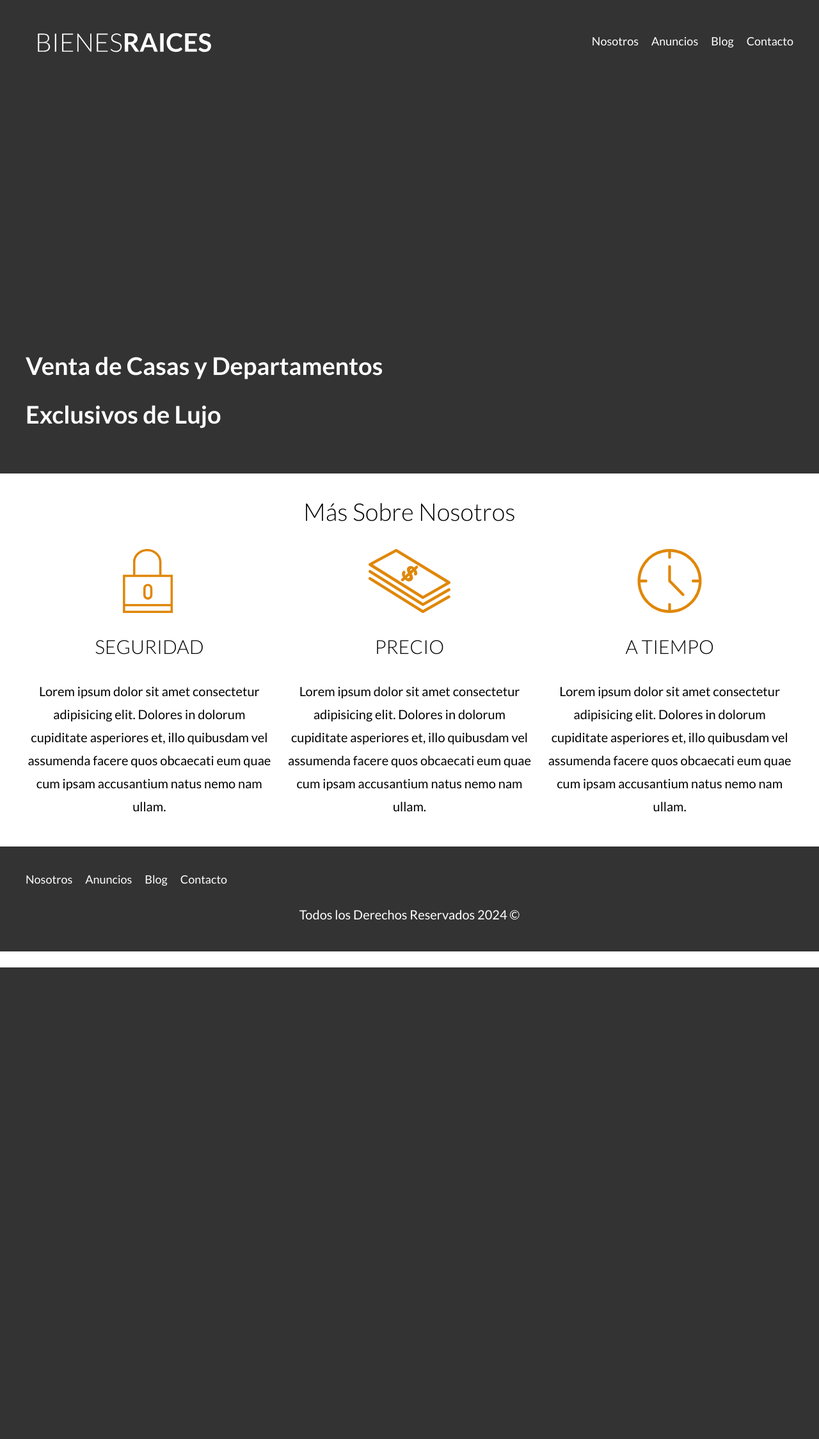
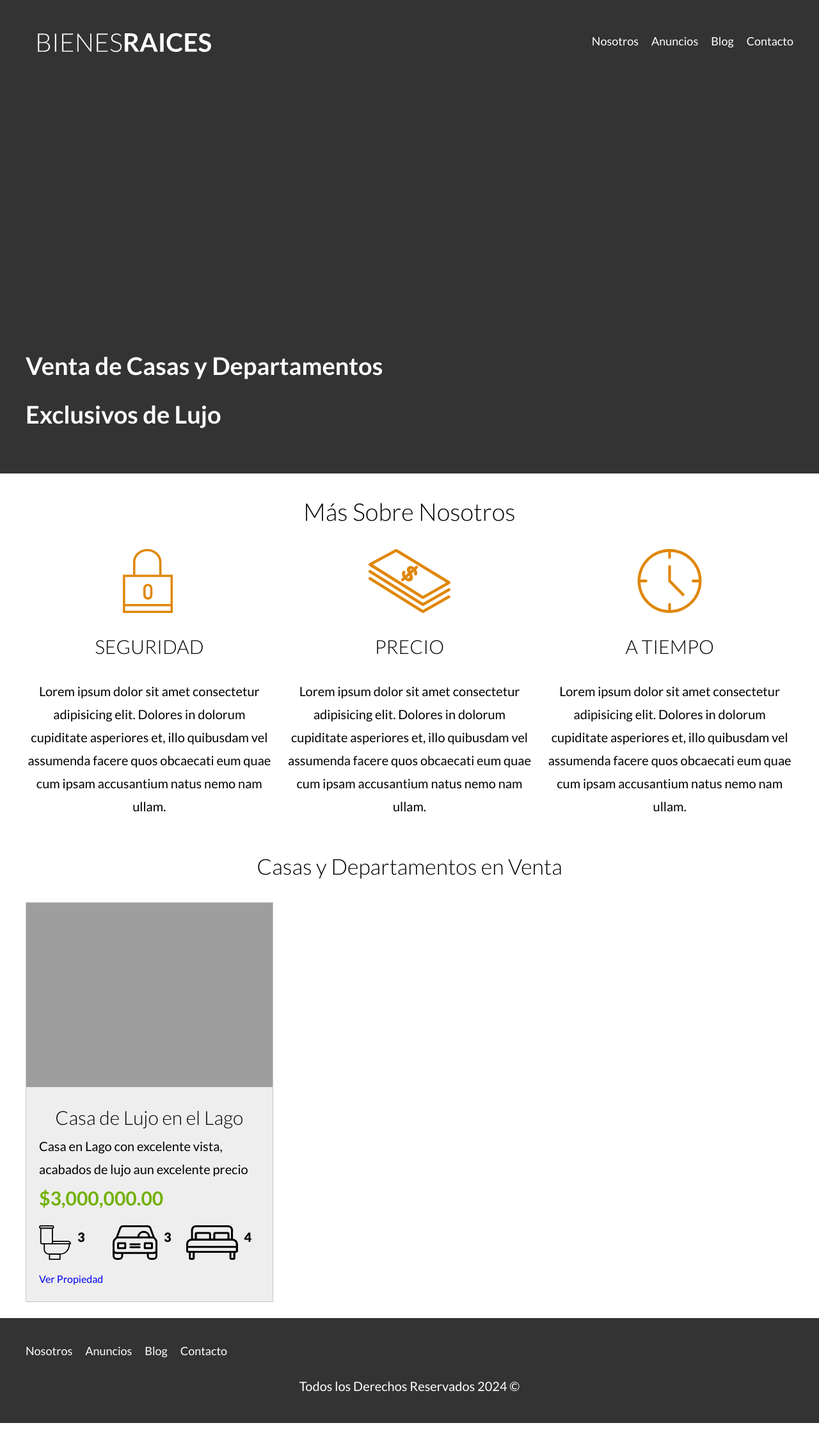
Before and after one commit to rvaldez20/bienes-raices, a PHP site: page / in a window 1280 px wide. Shown: the whole page at 64% size. Before the commit the page ends 1512 px from the top, so only its background shows below. Run offline with PHP 8.4, Linux system fonts and the light colour scheme; style sheets or scripts are compiled from the project's sources; some libraries are stand-ins or nearby versions; grey boxes are pictures that could not be loaded.

Commit message:
[ADD] strat layout for cards haouse and departaments
add changes in  index.html

```diff
--- a/index.html
+++ b/index.html
@@ -49,10 +49,50 @@
             <p>Lorem ipsum dolor sit amet consectetur adipisicing elit. Dolores in dolorum cupiditate asperiores et, illo quibusdam vel assumenda facere quos obcaecati eum quae cum ipsam accusantium natus nemo nam ullam.</p>
          </div>
       </div>
+   </main>
 
-      <!-- CASAS Y DEPARTAMENTOS EN VENTA -->
+   <!-- CASAS Y DEPAS EN VENTA -->
+   <section class="seccion contenedor">
+      <h2>Casas y Departamentos en Venta</h2>
 
-   </main>
+      <div class="contenedor-anuncios">
+         <div class="anuncio">
+            <picture>
+               <source srcset="build/img/anuncio1.webp" type="image/webp">
+               <source srcset="build/img/anuncio1.jpg" type="image/jpeg">
+               <img loading="lazy" src="build/img/anuncio1.jpg" alt="anuncio">
+            </picture>
+
+            <div class="contenido-anuncio">
+               <h3>Casa de Lujo en el Lago</h3>
+               <p>Casa en Lago con excelente vista, acabados de lujo aun excelente precio</p>
+               <p class="precio">$3,000,000.00</p>
+
+               <ul class="iconos-caracteristicas">
+                  <li>
+                     <img loading="lazy" src="build/img/icono_wc.svg" alt="icono wc">
+                     <p>3</p>
+                  </li>
+
+                  <li>
+                     <img loading="lazy" src="build/img/icono_estacionamiento.svg" alt="icono estacionamiento">
+                     <p>3</p>
+                  </li>
+
+                  <li>
+                     <img loading="lazy" src="build/img/icono_dormitorio.svg" alt="icono habitaciones">
+                     <p>4</p>
+                  </li>
+               </ul>
+
+               <a href="anuncio.html" class="boton boton-amarillo">
+                  Ver Propiedad
+               </a>
+            </div>
+         </div>
+      </div>
+
+   </section>
 
    <footer class="footer seccion">
       <div class="contenedor contenido-footer">
--- a/src/scss/app.scss
+++ b/src/scss/app.scss
@@ -9,3 +9,4 @@
 @import 'layout/footer';
 @import 'layout/navegacion';
 @import 'layout/iconos';
+@import 'layout/anuncios';
--- /dev/null
+++ b/src/scss/layout/_anuncios.scss
@@ -0,0 +1,47 @@
+@include tablet {
+   .contenedor-anuncios {
+      @include grid(3, 2rem);
+   }
+
+}
+
+.anuncio {
+   background-color: lighten($gris, 5);
+   border: 1px solid darken($gris, 10);
+
+   .contenido-anuncio {
+      padding: 2rem;
+   }
+
+   h3, p {
+      margin: 0;
+   }
+
+   .precio {
+      color: $verde;
+      font-weight: $bold;
+      font-size: 3rem;
+   }
+}
+
+.iconos-caracteristicas {
+   display: flex;
+   // justify-content: space-between;
+   list-style: none;
+   padding: 0;
+
+   li {
+      flex: 1;
+      display: flex;
+      // gap: 1rem;
+
+      img {
+         flex: 0 0 5rem;
+         margin-right: 1rem;
+      }
+
+      p {
+         font-weight: $black;
+      }
+   }
+}
```
